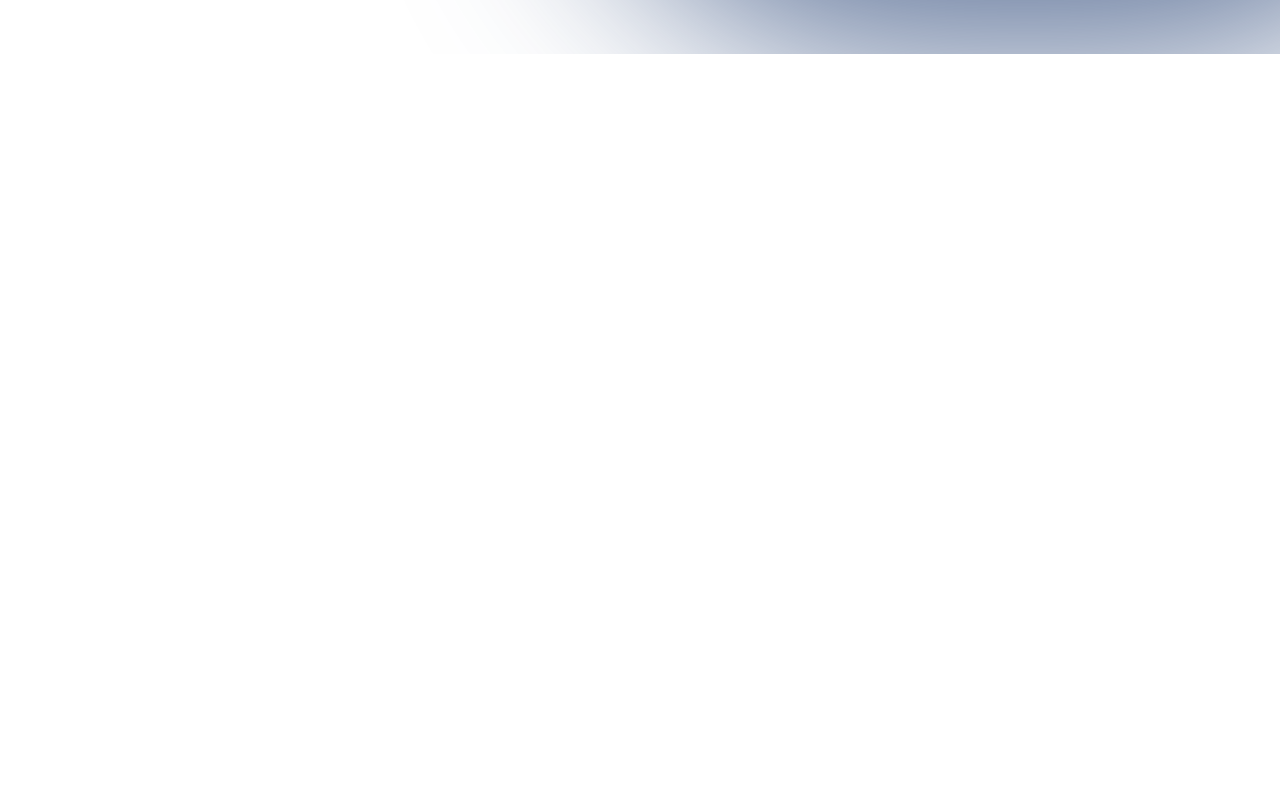
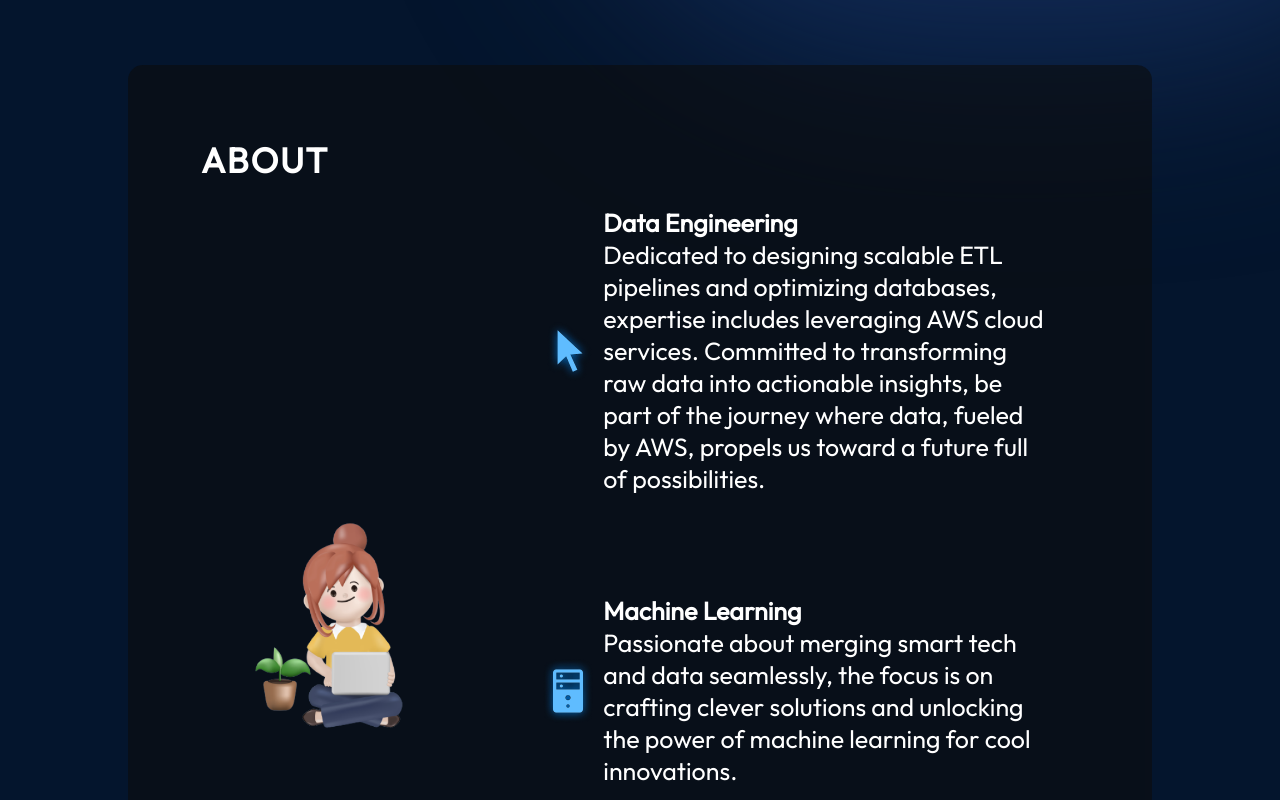
Before and after one commit to HuzaifaIlyas02/Portfolio, a React (Vite) app in the folder react-portfolio/: page / in a window 1280 px wide. Shown: the part 980-1780 px from the top of the page. Before the commit the page ends 1034 px from the top, so only its background shows below. Built offline with nearby package versions, Linux system fonts and the light colour scheme.

Commit message:
Completed About Section

```diff
--- a/react-portfolio/src/App.jsx
+++ b/react-portfolio/src/App.jsx
@@ -2,6 +2,7 @@
 import styles from './App.module.css'
 import Navbar from './components/Navbar/Navbar'
 import Hero from './components/Hero/Hero'
+import About from './components/About/About'
 
 function App() {
 
@@ -9,6 +10,7 @@
     <div className={styles.App}>
       <Navbar />
       <Hero />
+      <About/>
     </div>
   )
 }
--- /dev/null
+++ b/react-portfolio/src/components/About/About.jsx
@@ -0,0 +1,41 @@
+import React from 'react'
+import { getImageUrl} from "../../utils";
+import styles from "./About.module.css"
+
+const About = () => {
+  return (
+    <section className={styles.container} id="about">
+        <h2 className={styles.title}>About</h2>
+        <div className={styles.content}>
+            <img src={getImageUrl("about/aboutImage.png")} alt="Me sitting with a laptop" className={styles.aboutImage}/>
+            <ul className={styles.aboutItems}>
+                <li className={styles.aboutItem}>
+                <img src={getImageUrl("about/cursorIcon.png")} alt="Cursor icon"/>
+                <div className={styles.aboutItemText}>
+                    <h3>Data Engineering</h3>
+                    <p>Dedicated to designing scalable ETL pipelines and optimizing databases, expertise includes leveraging AWS cloud services. Committed to transforming raw data into actionable insights, be part of the journey where data, fueled by AWS, propels us toward a future full of possibilities.</p>
+                </div>
+                </li>
+
+                <li className={styles.aboutItem}>
+                <img src={getImageUrl("about/serverIcon.png")} alt="Server icon"/>
+                <div className={styles.aboutItemText}>
+                    <h3>Machine Learning</h3>
+                    <p>Passionate about merging smart tech and data seamlessly, the focus is on crafting clever solutions and unlocking the power of machine learning for cool innovations. </p>
+                </div>
+                </li>
+
+                <li className={styles.aboutItem}>
+                <img src={getImageUrl("about/uiIcon.png")} alt="UI icon"/>
+                <div className={styles.aboutItemText}>
+                    <h3>Web Developer</h3>
+                    <p>Focused on crafting user-friendly web applications, I specialize in software development using frameworks like React and Django.</p>
+                </div>
+                </li>
+            </ul>
+        </div>
+    </section>
+  )
+}
+
+export default About
--- /dev/null
+++ b/react-portfolio/src/components/About/About.module.css
@@ -0,0 +1,88 @@
+@import "../../vars.css";
+
+.container {
+    position: relative;
+    background-color: rgba(12,12,12,0.6);
+    border-radius: 15px;
+    padding: 73px;
+    margin-top: 129px;
+    z-index: 1;
+    margin-left: 10%;
+    margin-right: 10%;
+}
+
+.title{
+    color: var(--color-text);
+    font-size: 35px;
+    font-weight: 700;
+    letter-spacing: 1.75px;
+    text-transform: uppercase;
+}
+
+.content {
+    display: flex;
+    flex-direction: row;
+    align-items: center;
+}
+
+.aboutImage {
+    width: 35%;
+}
+
+.aboutItems {
+    color: var(--color-text);
+    display: flex;
+    flex-direction: column;
+    gap: 50px;
+}
+
+.aboutItem {
+    display: flex;
+    flex-direction: row;
+    align-items: center;
+    border-radius: 20px;
+    list-style: none;
+    padding: 25px;
+    background-image: linear-gradient(90deg, rgba(165,215,232,0.42) 0%, rgba(255,255,255,0) 100%);
+    background-size: 0 100%;
+    background-repeat: no-repeat;
+    transition: 0.4s;
+}
+
+.aboutItem:hover {
+    background-size: 100% 100%;
+}
+
+.aboutItem h3 {
+    font-size: 25px;
+    font-weight: 600;
+}
+
+.aboutItem p {
+    font-size: 25px;
+}
+
+@media screen and (max-width: 830px){
+    .container {
+        background-color: transparent;
+        padding-left: 0;
+        padding-right: 0;
+    }
+
+    .content {
+        flex-direction: column;
+    }
+
+    .aboutImage {
+        display: none;
+    }
+
+    .aboutItems {
+        margin-top: 20px;
+    }
+
+    .aboutItem {
+        padding-left: 0;
+        padding-right: 0;
+    }
+}
--- a/react-portfolio/src/index.css
+++ b/react-portfolio/src/index.css
@@ -4,3 +4,7 @@
   padding: 0;
   font-family: "Outfit", Arial, Helvetica, sans-serif;
 }
+
+html {
+  scroll-behavior: smooth;
+}
```
